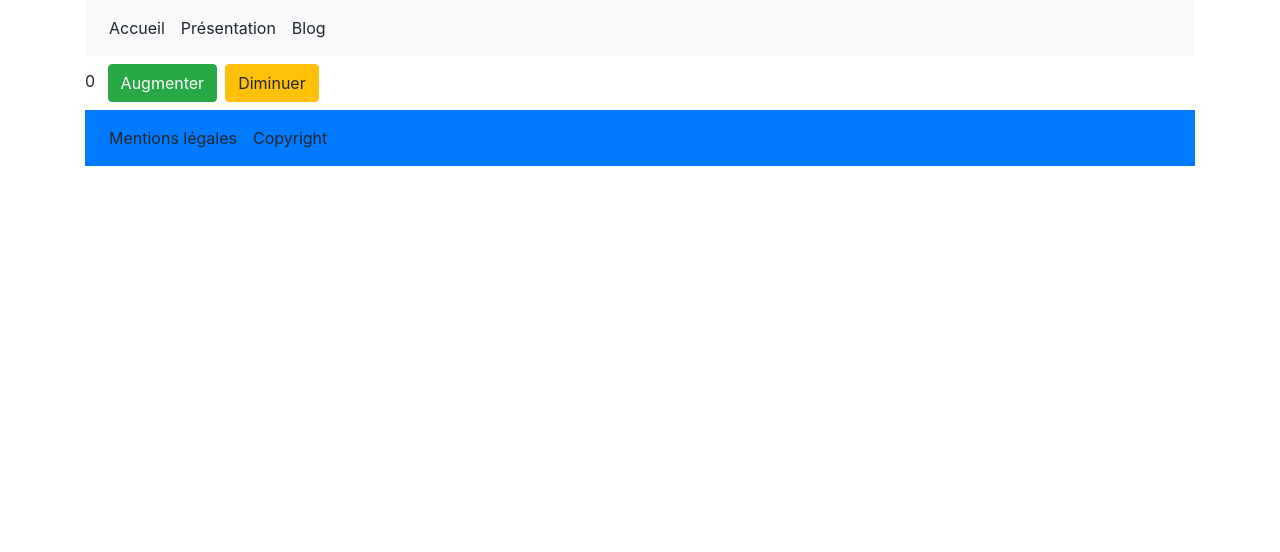
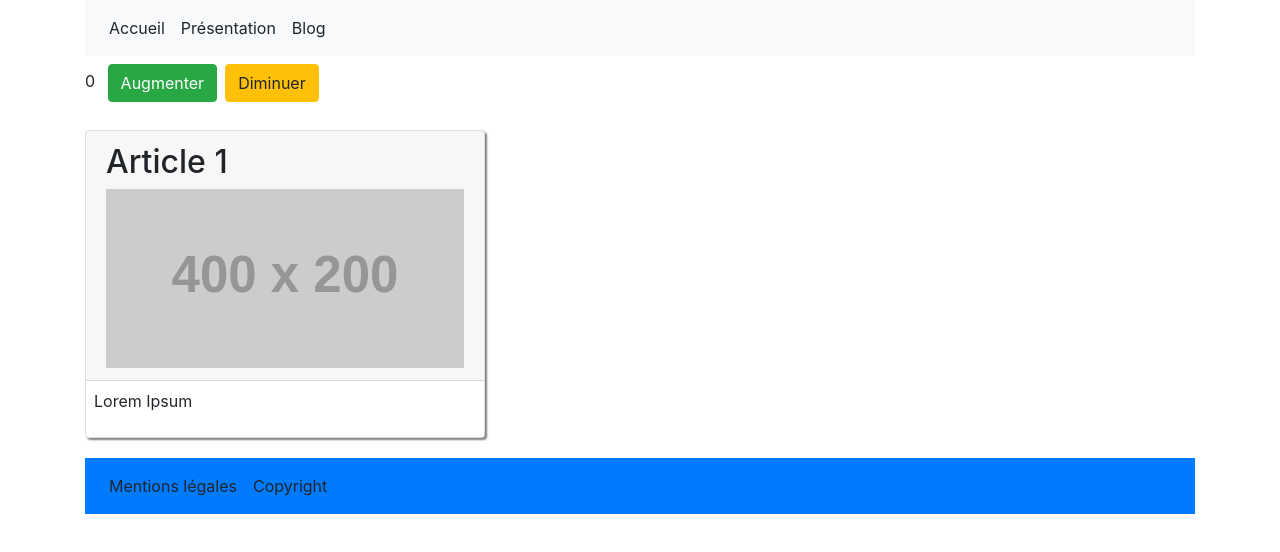
Before and after one commit to webdevproformation/react-j2-juin2020, a React (Create React App) app: page / in a window 1280 px wide. Shown: the top 552 px of the page. Built offline with nearby package versions, Linux system fonts and the light colour scheme.

Commit message:
correction composant article

```diff
--- a/src/App.js
+++ b/src/App.js
@@ -11,12 +11,14 @@ import './App.css';
 import Compteur from "./Compteur";
 import Menu from "./Menu";
 import Footer from "./Footer";
+import Article from "./Article";
 
 function App() {
   return (
     <div className="container">
       <Menu />
       <Compteur />
+      <Article />
       <Footer />
     </div>
   );
--- /dev/null
+++ b/src/Article.css
@@ -0,0 +1,3 @@
+.ma-card{
+    box-shadow: 2px 2px 2px grey;
+}
--- /dev/null
+++ b/src/Article.jsx
@@ -0,0 +1,22 @@
+import React, { Component } from 'react';
+import "./Article.css";
+class Article extends Component {
+    state = {
+        titre: "Article 1",
+        url: "https://via.placeholder.com/400x200",
+        contenu: "Lorem Ipsum"
+    }
+    render() {
+        return (
+            <article className="card ma-card" style={{ width: "400px", margin: "20px 0" }}>
+                <div className="card-header">
+                    <h2>{this.state.titre}</h2>
+                    <img src={this.state.url} alt="" className="img-fluid" />
+                </div>
+                {/** attention pour les balises orphelines img / br / hr vous devez mettre le symbole / avant le chevron fermant */}
+                <p className="p-2">{this.state.contenu}</p>
+            </article>
+        );
+    }
+}
+export default Article;
--- a/src/Menu.jsx
+++ b/src/Menu.jsx
@@ -41,9 +41,7 @@ export default Menu;
 
 
 // Créer un nouveau composant Article
-
 // dans son state  vous allez avoir les valeurs suivates
-
 /**
  * state :{
  *  titre : "Article 1",
@@ -60,5 +58,6 @@ export default Menu;
         <p> avec la valeur contenu du state </p>
     </article>
 */
-
 //afficher ce composant avant la composant Footer
+// Bootstrap dispose du module Card
+// système de grille de bootstrap pour générer la largeur de l'article
```
